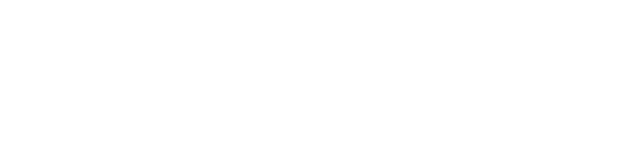
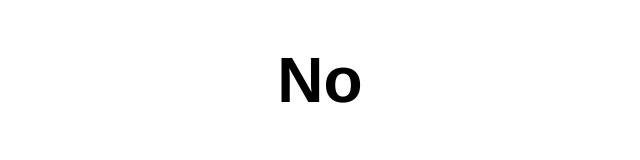
Before and after one commit to devs-devs-devs/hasgaffenquityet.com, a plain HTML site: page index.html in a window 1280 px wide. Shown: the whole page, without its empty margins (320-960 px from the left). Drawn offline with Linux system fonts and the light colour scheme.

Commit message:
fixing styles

```diff
--- a/index.html
+++ b/index.html
@@ -9,12 +9,11 @@
     <style>
         body {
             font-family: Helvetica, Arial, sans-serif;
-            font-size:4em;
             text-align:center;
         }
         h1 {
-            top:50%;
-            margin-top:-2em;
+            font-size:4em;
+	    text-align:center;
         }
     </style>
 </head>
```
